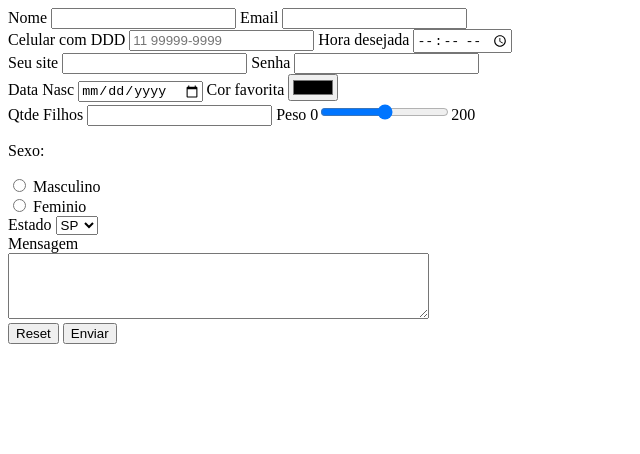
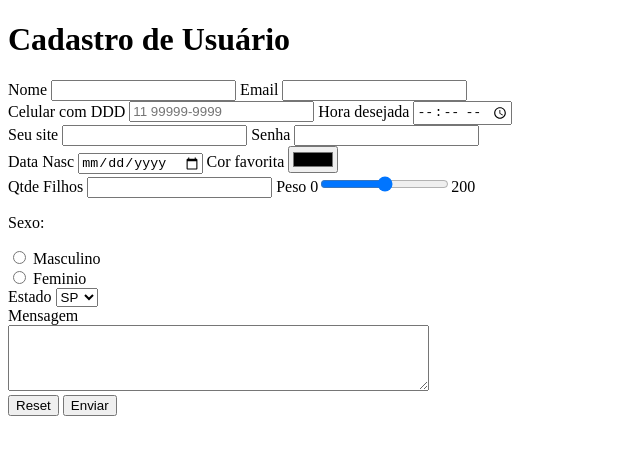
Before and after one commit to riversdiniz/form_inteligente, a plain HTML site: page index.html in a window 1280 px wide. Shown: the whole page, without its empty margins (0-640 px from the left). Drawn offline with Linux system fonts and the light colour scheme.

Commit message:
Adicionado o H1 no conteudo.

```diff
--- a/index.html
+++ b/index.html
@@ -7,6 +7,8 @@
     <title>Formulários inteligentes</title>
 </head>
 <body>
+
+    <h1>Cadastro de Usuário</h1>
     <form method='POST' action='recebe-dados.php'>
         <label for="nome">Nome</label>
         <input type='text' id='nome' name='nome' required>
```
